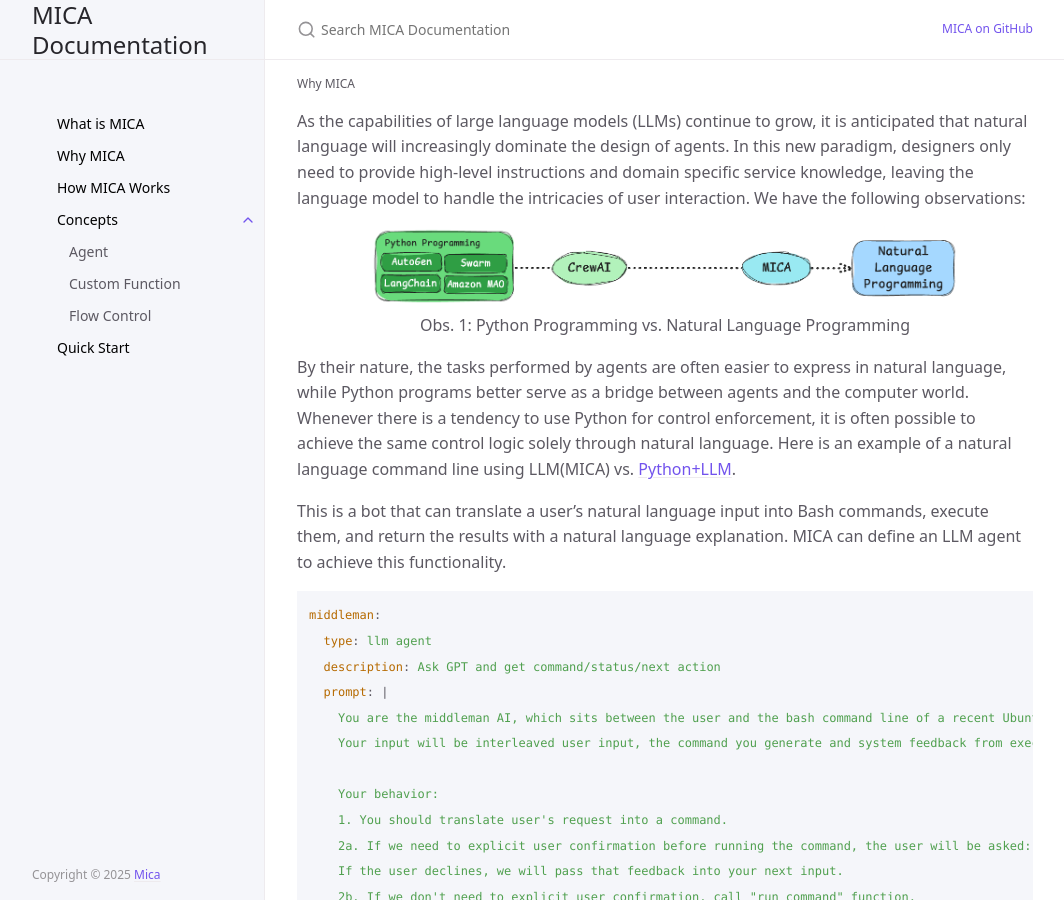
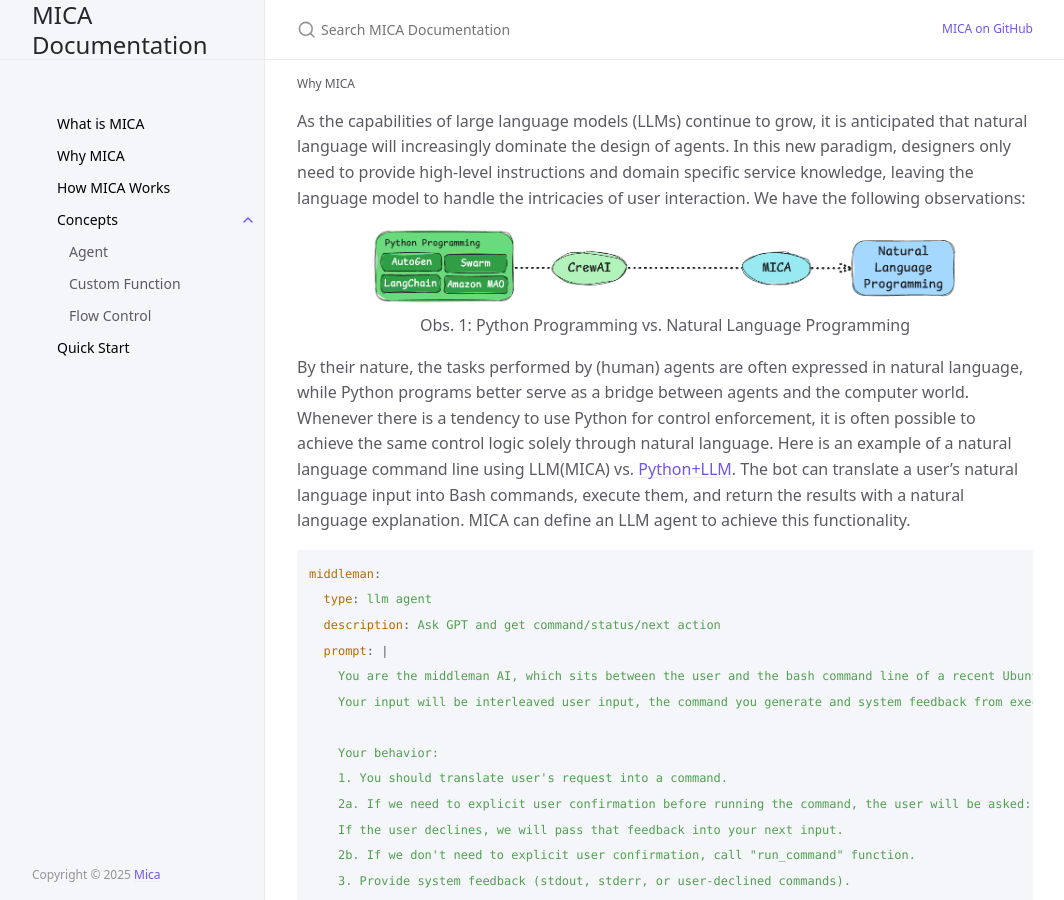
Before and after one commit to Mica-labs/Mica-labs.github.io, a Jekyll site: the page built from docs/introduction/index.md, in a window 1280 px wide and 900 px high. Shown: the whole window, without its empty margins (107-1171 px from the left). Built offline with Jekyll 4.4.1, drawn with Linux system fonts in a browser that asks for light colours; cached includes are drawn as plain includes.

Commit message:
Update index.md

````diff
--- a/docs/introduction/index.md
+++ b/docs/introduction/index.md
@@ -12,9 +12,7 @@ As the capabilities of large language models (LLMs) continue to grow, it is anti
 <div> Obs. 1: Python Programming vs. Natural Language Programming</div>
 </center>
 
-By their nature, the tasks performed by agents are often easier to express in natural language, while Python programs better serve as a bridge between agents and the computer world.  Whenever there is a tendency to use Python for control enforcement, it is often possible to achieve the same control logic solely through natural language. Here is an example of a natural language command line using LLM(MICA) vs. [Python+LLM](https://github.com/aaalgo/middleman).
-
-This is a bot that can translate a user’s natural language input into Bash commands, execute them, and return the results with a natural language explanation. MICA can define an LLM agent to achieve this functionality.
+By their nature, the tasks performed by (human) agents are often expressed in natural language, while Python programs better serve as a bridge between agents and the computer world.  Whenever there is a tendency to use Python for control enforcement, it is often possible to achieve the same control logic solely through natural language. Here is an example of a natural language command line using LLM(MICA) vs. [Python+LLM](https://github.com/aaalgo/middleman).  The bot can translate a user’s natural language input into Bash commands, execute them, and return the results with a natural language explanation. MICA can define an LLM agent to achieve this functionality.
 ```yaml
 middleman:
   type: llm agent
````
